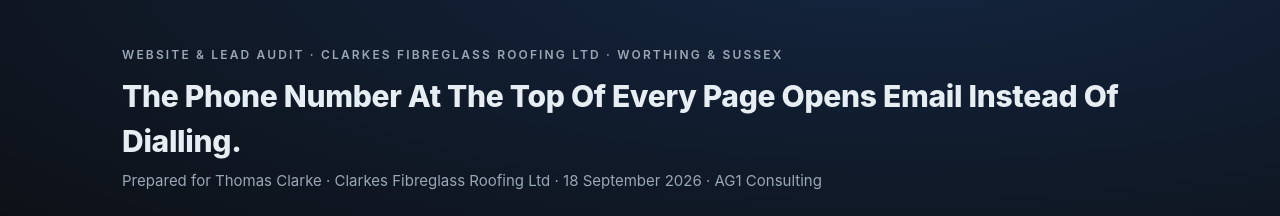
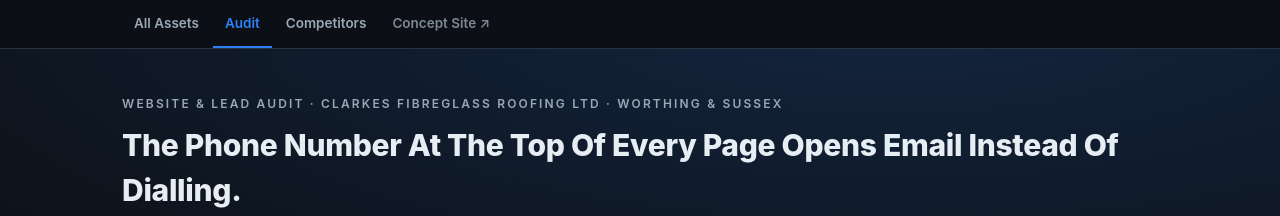
Before and after one commit to andrei170/clarkes-fibreglass-audit, a plain HTML site: page index.html in a window 1280 px wide. Shown: the top 216 px of the page. Drawn offline with Linux system fonts and the light colour scheme.

Commit message:
Update index.html

```diff
--- a/index.html
+++ b/index.html
@@ -88,7 +88,16 @@
 .gdot.now{background:var(--bad)}.gdot.proj{background:var(--good)}
 .gticks{display:flex;justify-content:space-between;margin:66px 4px 0;font-size:11px;letter-spacing:.08em;color:var(--mut);font-weight:700}
 @media(max-width:620px){.gmark .gm-lab{font-size:9px}.gmark .gm-val{font-size:16px}}
-</style></head><body>
+
+.agnav{position:sticky;top:0;z-index:60;background:rgba(13,17,23,.93);backdrop-filter:blur(9px);border-bottom:1px solid var(--line)}
+.agnav .inner{max-width:1080px;margin:0 auto;padding:0 22px;display:flex;gap:2px;overflow-x:auto;scrollbar-width:none}
+.agnav .inner::-webkit-scrollbar{display:none}
+.agnav a{flex:0 0 auto;padding:13px 12px;font-size:13.5px;font-weight:600;color:var(--mut);text-decoration:none;border-bottom:2px solid transparent;white-space:nowrap}
+.agnav a:hover{color:var(--ink)}
+.agnav a.on{color:var(--accent);border-bottom-color:var(--accent)}
+.agnav a.ext{opacity:.8}
+@media(max-width:640px){.agnav .inner{padding:0 14px}.agnav a{padding:12px 10px;font-size:13px}}
+</style></head><body><nav class="agnav"><div class="inner"><a href="assets.html">All Assets</a><a href="./" class="on">Audit</a><a href="competitors.html">Competitors</a><a href="https://andrei170.github.io/clarkes-fibreglass-demo/" class="ext" target="_blank" rel="noopener">Concept Site &#8599;</a></div></nav>
 <header>
   <div class="wrap">
     <div class="eyebrow">Website &amp; Lead Audit &middot; Clarkes Fibreglass Roofing Ltd &middot; Worthing &amp; Sussex</div>
```
